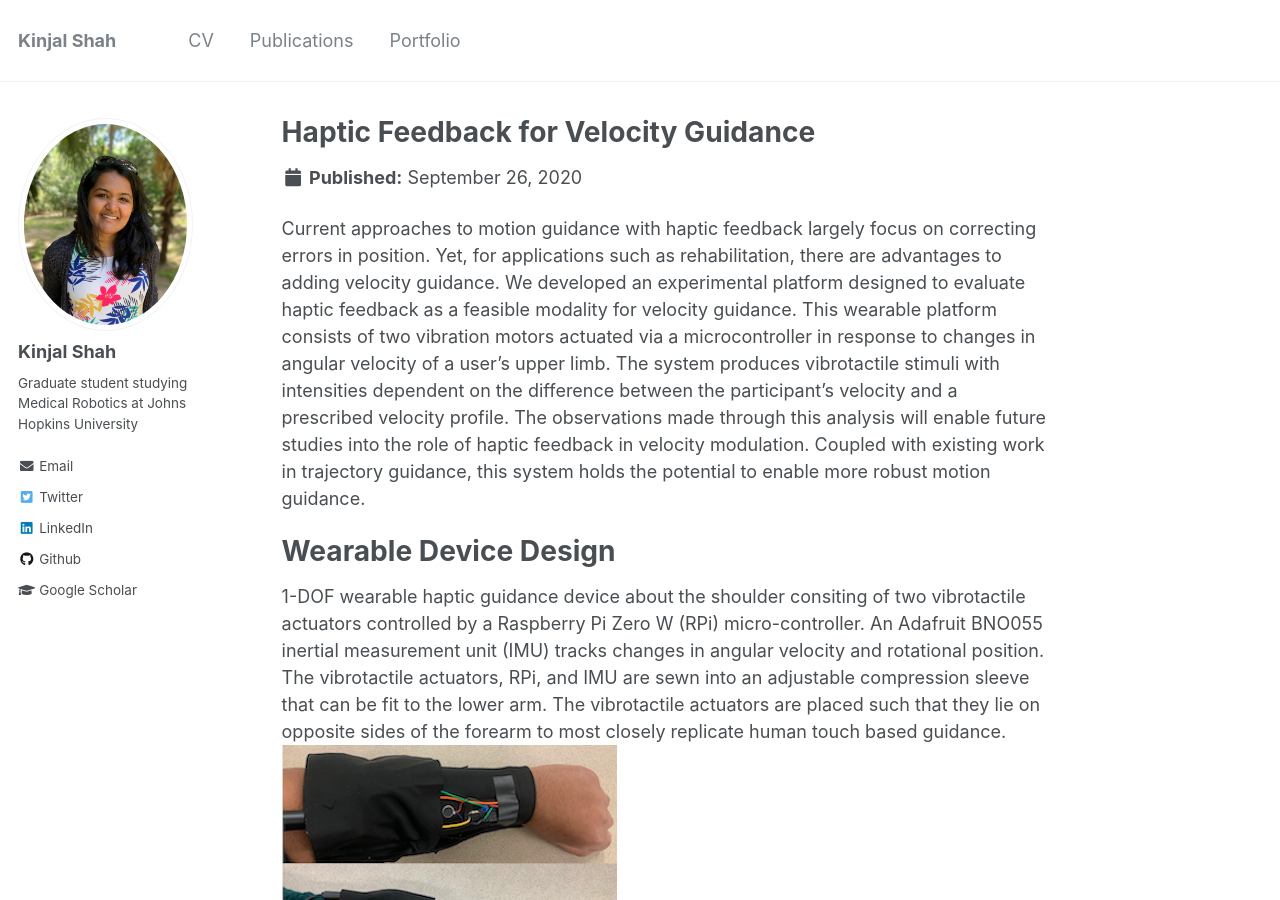
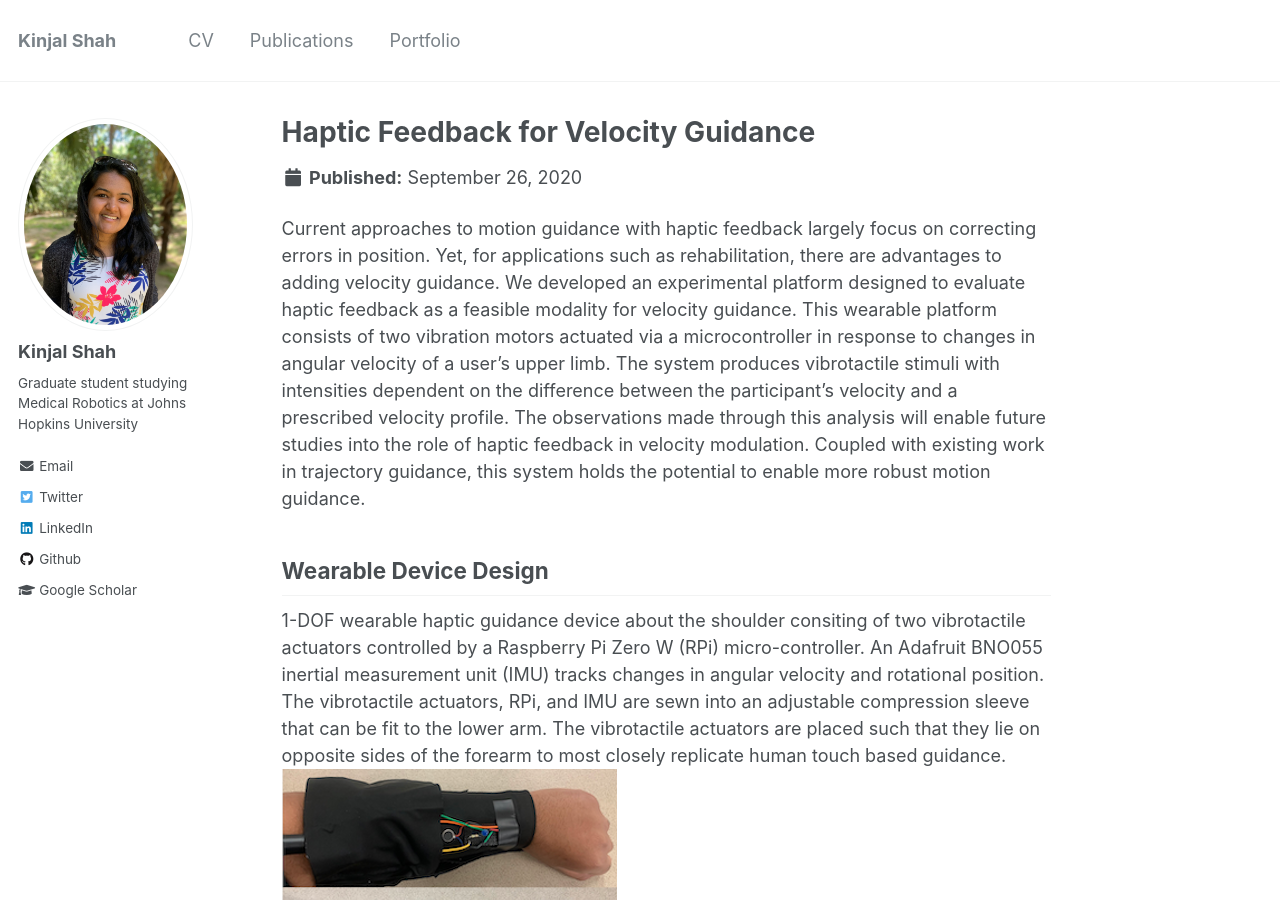
Before and after one commit to kinjmshah/kinjmshah.github.io, a Jekyll site: the page built from _portfolio/hapticVel.md, in a window 1280 px wide and 900 px high. Built offline with Jekyll 4.4.1, drawn with Linux system fonts in a browser that asks for light colours.

```diff
--- a/_portfolio/hapticVel.md
+++ b/_portfolio/hapticVel.md
@@ -6,11 +6,11 @@ collection: portfolio
 
 Current approaches to motion guidance with haptic feedback largely focus on correcting errors in position. Yet, for applications such as rehabilitation, there are advantages to adding velocity guidance. We developed an experimental platform designed to evaluate haptic feedback as a feasible modality for velocity guidance. This wearable platform consists of two vibration motors actuated via a microcontroller in response to changes in angular velocity of a user's upper limb. The system produces vibrotactile stimuli with intensities dependent on the difference between the participant's velocity and a prescribed velocity profile. The observations made through this analysis will enable future studies into the role of haptic feedback in velocity modulation. Coupled with existing work in trajectory guidance, this system holds the potential to enable more robust motion guidance.
 
-# Wearable Device Design
+## Wearable Device Design
 1-DOF wearable haptic guidance device about the shoulder consiting of two vibrotactile actuators controlled by a Raspberry Pi Zero W (RPi) micro-controller. An Adafruit BNO055 inertial measurement unit (IMU) tracks changes in angular velocity and rotational position. The vibrotactile actuators, RPi, and IMU are sewn into an adjustable compression sleeve that can be fit to the lower arm. The vibrotactile actuators are placed such that they lie on opposite sides of the forearm to most closely replicate human touch based guidance.
 ![Hardware Image](/images/haptic.png)
 
-# Algorithm
+## Algorithm
 ![Data Image](/images/hapticData.png)
 
 **Proposing a framework for evaluating haptic feedback as a modality for velocity guidance**
```
